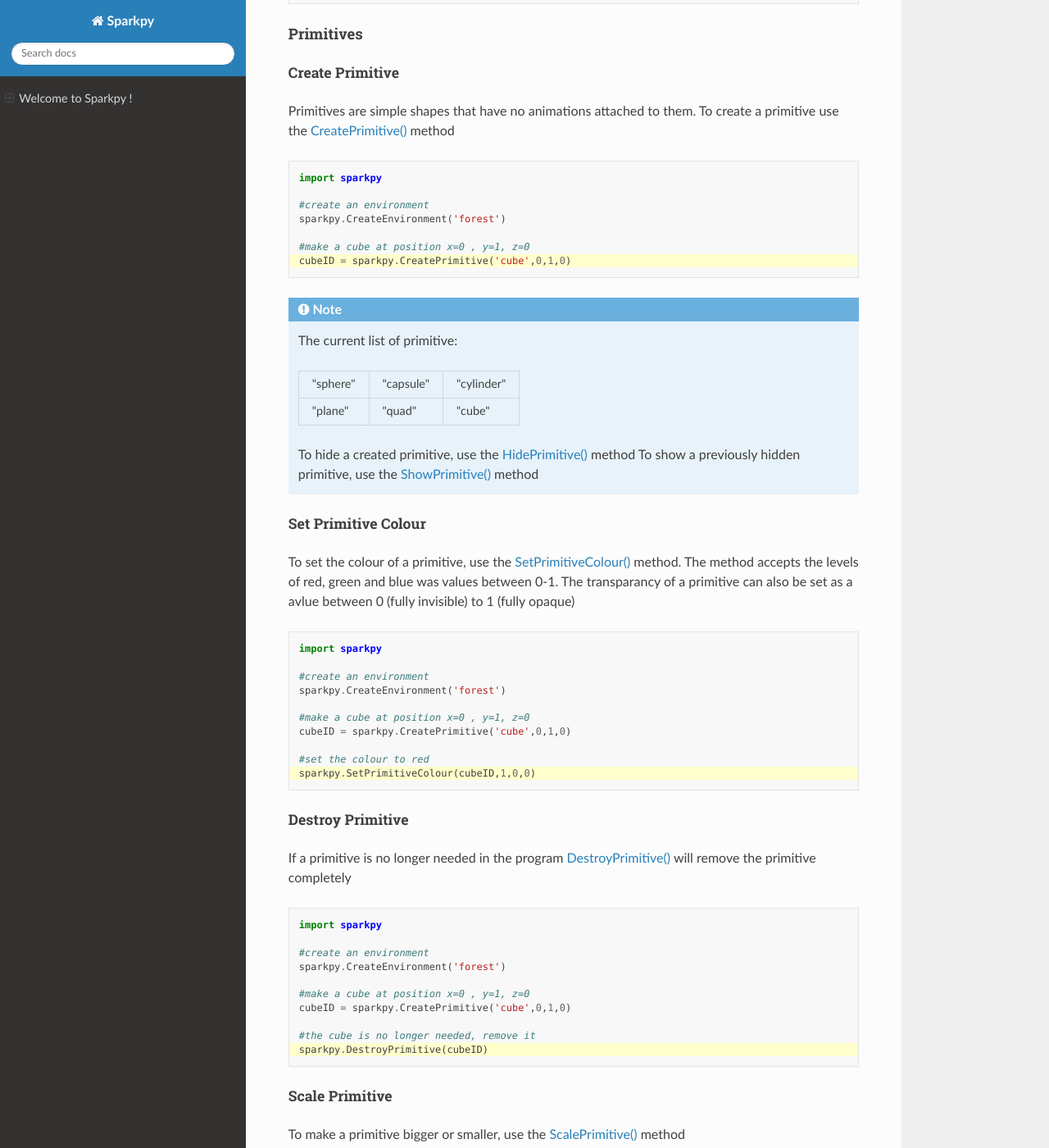
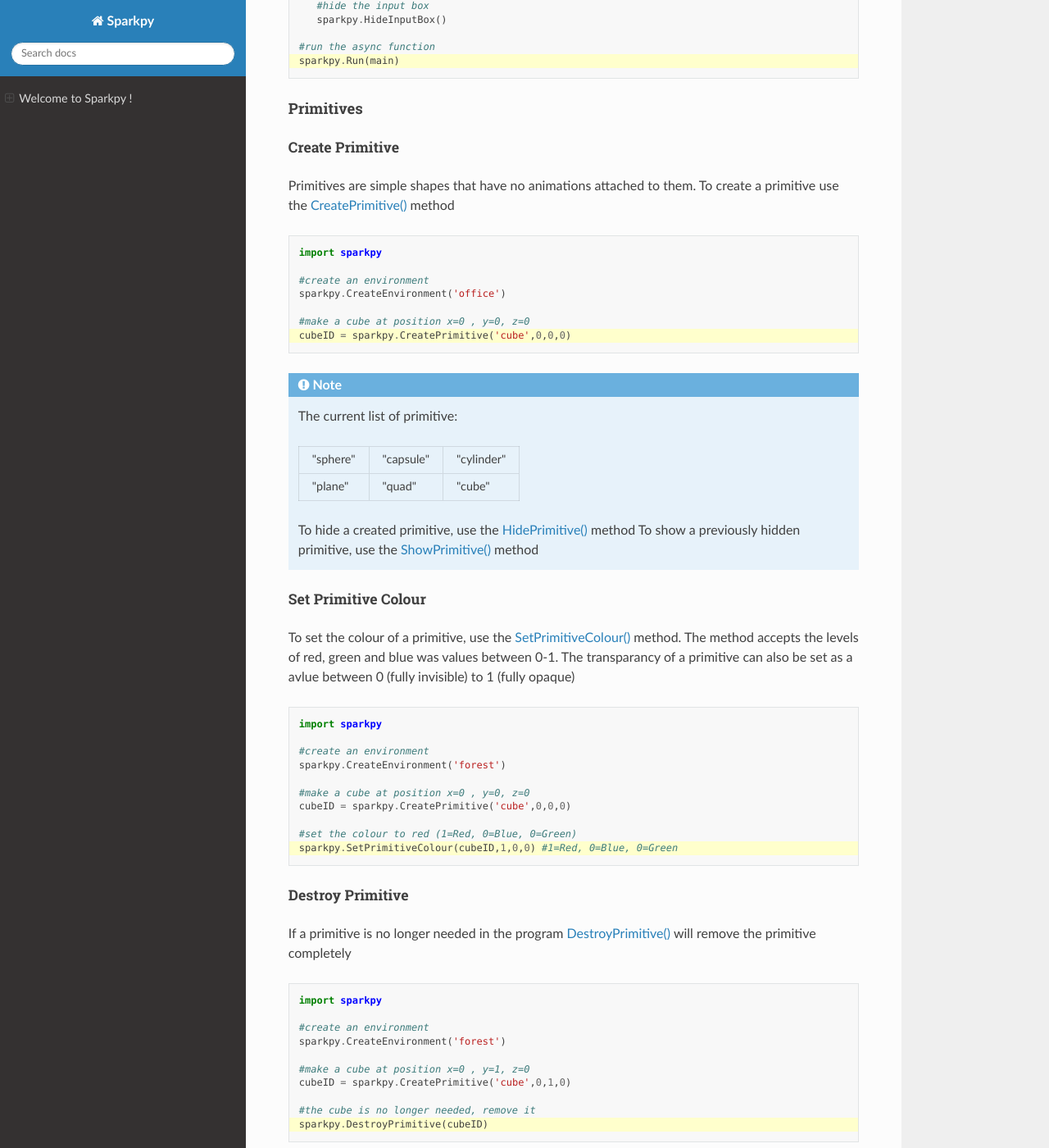
Before and after one commit to kpatel122/sparkpy-web-client, a Sphinx documentation site: the page built from redesign/Docs/index.rst, in a window 1280 px wide and 1400 px high, scrolled down 11731 px. Shown: the whole window at 82% size. Built offline with Sphinx 7.4.7 and the Read the Docs theme 2.0.0, drawn with Linux system fonts in a browser that asks for light colours; pages that are not in the unit, such as notebooks, are missing from menus; some of the changed text lies outside the part shown.

```diff
--- a/redesign/Docs/index.rst
+++ b/redesign/Docs/index.rst
@@ -251,6 +252,8 @@ To move a character with the keyboard, use the  `SetControlMode()  <Source/spark
 
    #set control mode to keyboard
    sparkpy.SetControlMode(ybot,"keyboard")
+
+
 
 ~~~~~~~~~~
 User Input
@@ -513,13 +516,18 @@ An effecct can be stopped with `StopEffect() <Source/sparkpy.html#sparkpy.StopEf
    #special effects example
 
    #create office environment
-   sparkpy.CreateEnvironment("office")
+   sparkpy.CreateEnvironment("Office")
+
+   x = 0 #x position
+   y = -1 #y position
+   z= 0 #z position
 
    #create a portal effect
-   eid=sparkpy.CreateEffect("portal")
+   eid=sparkpy.CreateEffect("portal",x,y,z)
 
    #set colour to red from default
    sparkpy.SetEffectColour(eid,"red")
+
 
 .. note::
 
@@ -693,10 +701,10 @@ To create a primitive use the `CreatePrimitive() <Source/sparkpy.html#sparkpy.Cr
    import sparkpy
 
    #create an environment
-   sparkpy.CreateEnvironment('forest')
+   sparkpy.CreateEnvironment('office')
 
-   #make a cube at position x=0 , y=1, z=0
-   cubeID = sparkpy.CreatePrimitive('cube',0,1,0)
+   #make a cube at position x=0 , y=0, z=0
+   cubeID = sparkpy.CreatePrimitive('cube',0,0,0)
 
 .. note:: The current list of primitive:
 
@@ -723,11 +731,11 @@ The method accepts the levels of red, green and blue was values between 0-1. The
    #create an environment
    sparkpy.CreateEnvironment('forest')
 
-   #make a cube at position x=0 , y=1, z=0
-   cubeID = sparkpy.CreatePrimitive('cube',0,1,0)
+   #make a cube at position x=0 , y=0, z=0
+   cubeID = sparkpy.CreatePrimitive('cube',0,0,0)
 
-   #set the colour to red
-   sparkpy.SetPrimitiveColour(cubeID,1,0,0)
+   #set the colour to red (1=Red, 0=Blue, 0=Green)
+   sparkpy.SetPrimitiveColour(cubeID,1,0,0) #1=Red, 0=Blue, 0=Green
 
 
 """"""""""""""""""""
```
Also changed, not shown: other parts of redesign/Docs/index.rst (+4 -3 lines), 13 other files.
